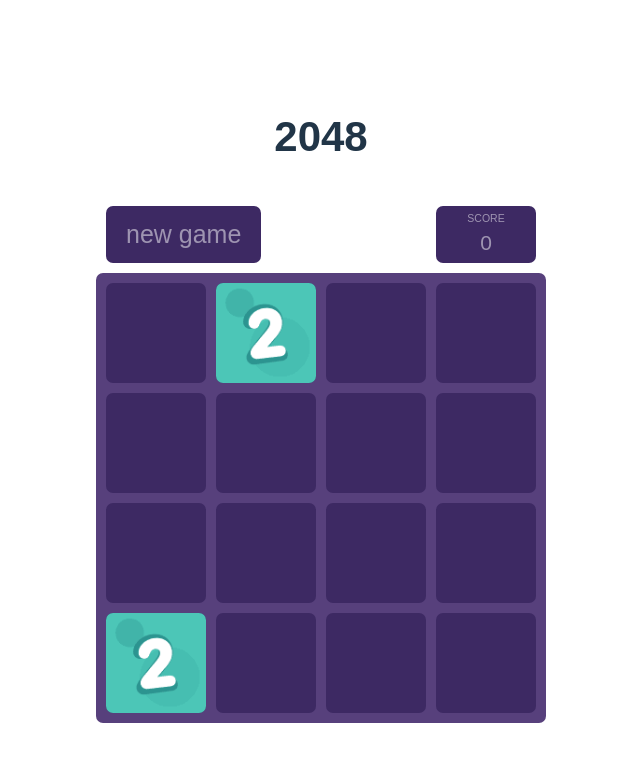
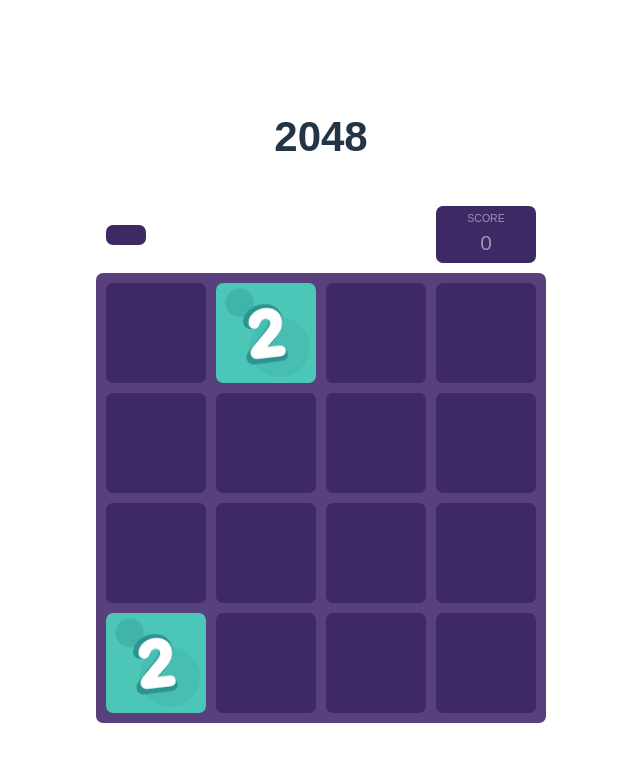
Before and after one commit to pauline-ann/2048-react, a React (Vite) app: page / in a window 1280 px wide. Shown: the top 762 px of the page, without its empty margins (319-959 px from the left). Built offline with nearby package versions, Linux system fonts and the light colour scheme.

Commit message:
simplify new game button

```diff
--- a/src/components/BoardView.tsx
+++ b/src/components/BoardView.tsx
@@ -48,7 +48,7 @@
     return (
         <div>
             <div className='details-box'>
-                <div className='reset-button no-select' onClick={() => resetGame()}>new game</div>
+                <div className='reset-button no-select' onClick={() => resetGame()} />
                 <div className='score-box no-select'>
                     <div className='score-header'>SCORE</div>
                     <div>{board.score}</div>
```
